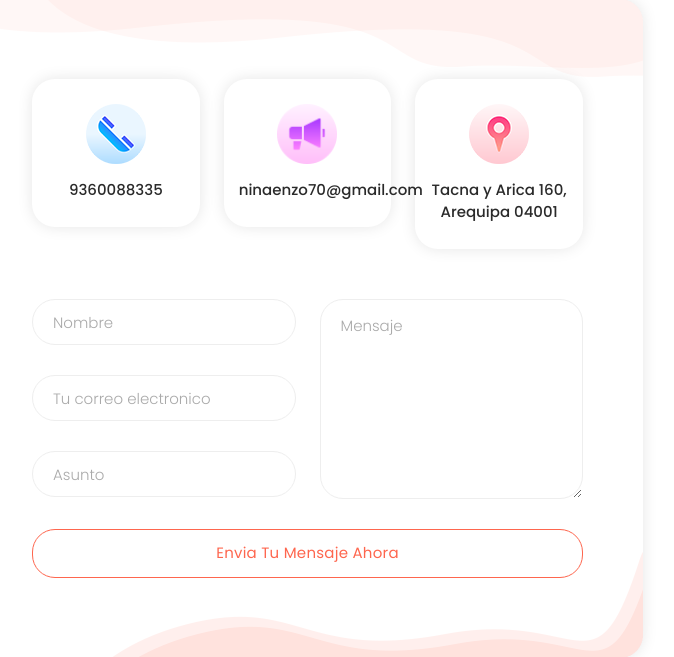
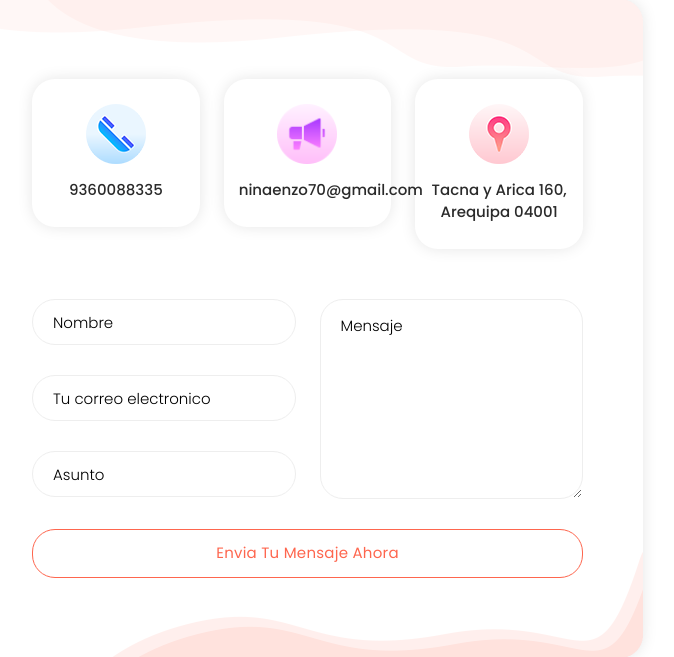
Before and after one commit to EnzoNina/php_Nina, a PHP site: page / in a window 1280 px wide. Shown: the part 3690-4347 px from the top of the page, without its empty margins (555-1229 px from the left). Run offline with PHP 8.4, Linux system fonts and the light colour scheme.

Commit message:
problema

```diff
--- a/assets/css/templatemo-digimedia-v2.css
+++ b/assets/css/templatemo-digimedia-v2.css
@@ -33,6 +33,7 @@ font & reset css
 reset
 ---------------------------------------------
 */
+
 html, body, div, span, applet, object, iframe, h1, h2, h3, h4, h5, h6, p, blockquote, div
 pre, a, abbr, acronym, address, big, cite, code, del, dfn, em, font, img, ins, kbd, q,
 s, samp, small, strike, strong, sub, sup, tt, var, b, u, i, center, dl, dt, dd, ol, ul, li,
@@ -1858,7 +1859,7 @@ form#contact input {
 }
 
 form#contact input::placeholder {
-  color: #aaa;
+  color:black !important;
 }
 
 form#contact textarea {
@@ -1880,7 +1881,7 @@ form#contact textarea {
 }
 
 form#contact textarea::placeholder {
-  color: #aaa;
+  color:black !important;
 }
 
 form#contact button {
```
Also changed, not shown: 1 other file.
